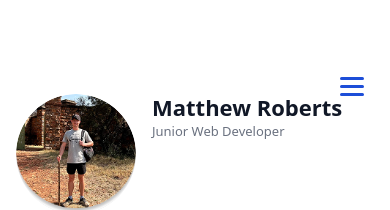
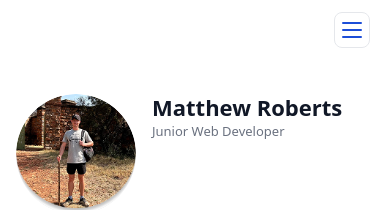
Before and after one commit to MatthewStudentBelgium/portfolio-milestone2, a React (Vite) app: page / in a window 390 px wide. Shown: the top 210 px of the page. Built offline with nearby package versions, Linux system fonts and the light colour scheme.

Commit message:
Fix: responsive navbar layout for mobile screens

```diff
--- a/src/components/HeaderNav.css
+++ b/src/components/HeaderNav.css
@@ -1,36 +1,37 @@
-/* Container */
-.nav__container {
+/* 🌐 MOBILE VIEW (Refined Design) */
+@media (max-width: 700px) {
+  .menu__toggle {
     display: flex;
+    flex-direction: column;
     justify-content: center;
     align-items: center;
-  position: relative;
+    gap: 5px;
+    position: absolute;
+    right: 20px;
+    top: 12px;
+    width: 36px;
+    height: 36px;
+    border-radius: 8px;
+    border: 1px solid #e5e7eb;
+    background-color: rgba(255, 255, 255, 0.8);
+    backdrop-filter: blur(4px);
+    transition: background-color 0.3s ease;
   }
 
-/* Hamburger toggle */
-.menu__toggle {
-  position: absolute;
-  right: 20px;
-  top: 6px;
-  background: none;
-  border: none;
-  cursor: pointer;
-  display: none;
-  flex-direction: column;
-  gap: 5px;
-  z-index: 10000;
+  .menu__toggle:hover {
+    background-color: rgba(255, 255, 255, 1);
   }
 
   .bar {
-  width: 24px;
-  height: 3px;
+    width: 20px;
+    height: 2px;
     background-color: #1d4ed8;
     border-radius: 2px;
     transition: all 0.3s ease;
   }
 
-/* Animate burger into X */
   .bar.open:nth-child(1) {
-  transform: rotate(45deg) translate(5px, 5px);
+    transform: rotate(45deg) translate(4px, 4px);
   }
 
   .bar.open:nth-child(2) {
@@ -38,53 +39,50 @@
   }
 
   .bar.open:nth-child(3) {
-  transform: rotate(-45deg) translate(5px, -5px);
+    transform: rotate(-45deg) translate(4px, -4px);
   }
 
-/* Desktop view */
-@media (min-width: 701px) {
-  .menu__toggle {
-    display: none;
-  }
-
-  .nav__list {
-    display: flex !important;
-    flex-direction: row;
-    justify-content: center;
-    align-items: center;
-    gap: 20px;
-    background: transparent;
-  }
-}
-
-/* Mobile view */
-@media (max-width: 700px) {
-  .menu__toggle {
-    display: flex;
-  }
-
+  /* 🩵 Dropdown menu */
   .nav__list {
     position: absolute;
-    top: 45px;
-    left: 0;
-    right: 0;
-    background-color: white;
+    top: 55px;
+    left: 10px;
+    right: 10px;
+    background-color: #ffffff;
     flex-direction: column;
     align-items: center;
-    gap: 10px;
+    gap: 12px;
     padding: 15px 0;
-    box-shadow: 0 2px 8px rgba(0, 0, 0, 0.1);
-    z-index: 999;
+    border-radius: 12px;
+    box-shadow: 0 4px 12px rgba(0, 0, 0, 0.08);
+    animation: slideDown 0.3s ease forwards;
+    z-index: 9999;
   }
 
   .nav__link {
-    font-size: 16px;
-    padding: 8px 16px;
+    font-size: 15px;
+    font-weight: 500;
+    color: #1f2937;
+    padding: 6px 10px;
+    text-align: center;
     width: 100%;
-    text-align: center;
+    transition: all 0.2s ease;
   }
 
-  body {
-    overflow-x: hidden;
+  .nav__link:hover {
+    color: #1d4ed8;
+    background-color: #f3f4f6;
+    border-radius: 6px;
+  }
+
+  @keyframes slideDown {
+    from {
+      opacity: 0;
+      transform: translateY(-10px);
+    }
+    to {
+      opacity: 1;
+      transform: translateY(0);
     }
   }
+}
```
Lines whose indentation alone changed are shown as unchanged.
